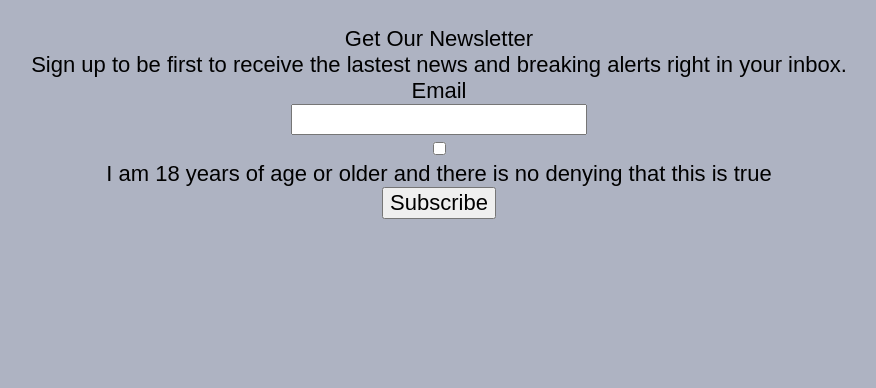
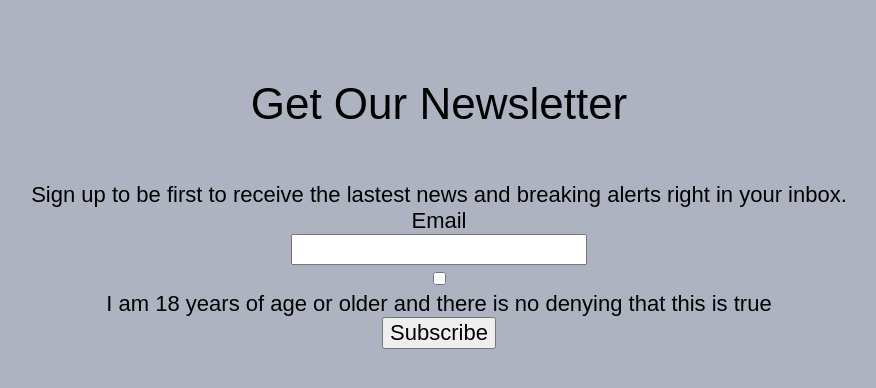
Before and after one commit to jgarci21/itmd362-lab3, a plain HTML site: page index.html in a window 1280 px wide. Shown: the whole page, without its empty margins (201-1077 px from the left). Drawn offline with nearby package versions, Linux system fonts and the light colour scheme.

Commit message:
I have set the font and size for the header1.

```diff
--- a/css/screen.css
+++ b/css/screen.css
@@ -210,7 +210,13 @@ label {
 
 /* ===== LAYOUT STYLES ====== */
 
-
+h1{
+  font-family: 'kanit', sans-serif;
+  font-size: 2.00em; /* 22px */
+  line-height: 1.182em; /* 26px / ~ 120% */
+  text-align: center;
+  padding: 1.182em; /* 26px / ~ 120% */
+}
 
 /* ===== MODULAR STYLES ===== */
 
```
